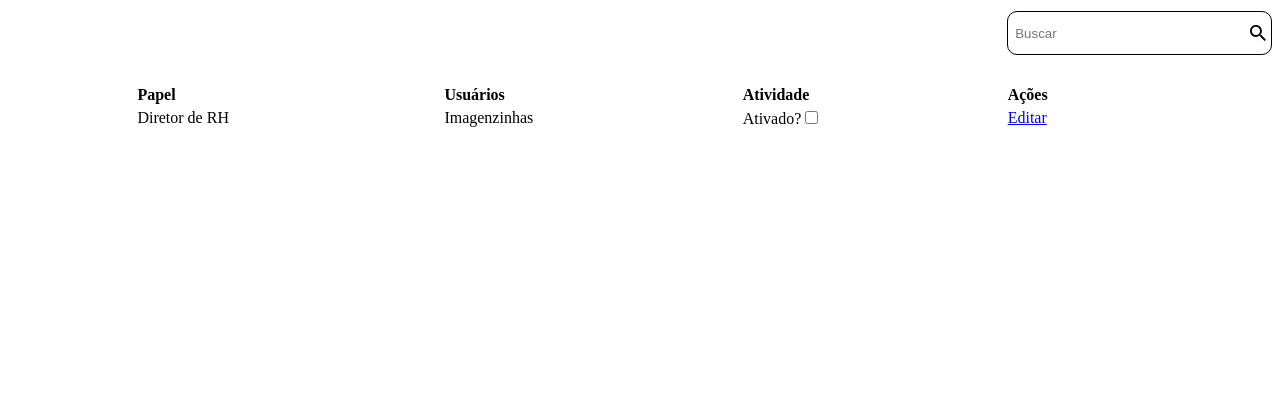
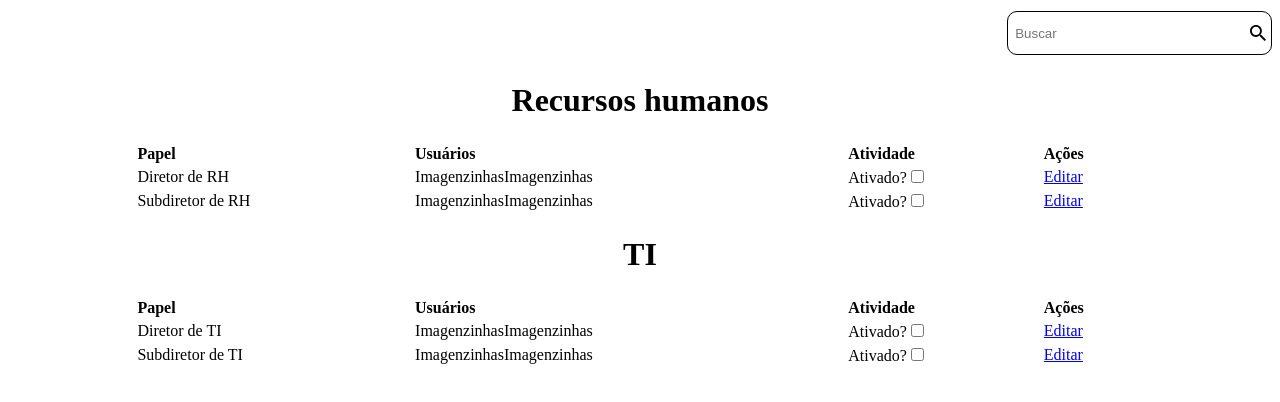
Before and after one commit to baraodev/sou-areas-papeis, a React (Create React App) app: page / in a window 1280 px wide. Shown: the top 402 px of the page. Built offline with nearby package versions, Linux system fonts and the light colour scheme.

Commit message:
Finalizando a exibição da tabela

```diff
--- a/src/App.js
+++ b/src/App.js
@@ -6,16 +6,62 @@ import TableRoles from './components/TableRoles';
 class App extends Component {
   state = {
     roles: {
-      'Recursos humanos': {
+      'Recursos humanos': [
+        {
           id: 1,
           name: 'Diretor de RH',
           users: [
+            {
+              image: 'Imagenzinhas'
+            },
+            {
+              image: 'Imagenzinhas'
+            }
+          ],
+          active: true
+        },
+        {
+          id: 2,
+          name: 'Subdiretor de RH',
+          users: [
+            {
+              image: 'Imagenzinhas'
+            },
             {
               image: 'Imagenzinhas'
             }
           ],
           active: true
         }
+      ],
+      TI: [
+        {
+          id: 3,
+          name: 'Diretor de TI',
+          users: [
+            {
+              image: 'Imagenzinhas'
+            },
+            {
+              image: 'Imagenzinhas'
+            }
+          ],
+          active: true
+        },
+        {
+          id: 4,
+          name: 'Subdiretor de TI',
+          users: [
+            {
+              image: 'Imagenzinhas'
+            },
+            {
+              image: 'Imagenzinhas'
+            }
+          ],
+          active: true
+        }
+      ]
     }
   };
 
--- a/src/components/RoleDisplay/index.js
+++ b/src/components/RoleDisplay/index.js
@@ -1,34 +1,19 @@
 import React, { Fragment } from 'react';
 
-const RoleDisplay = ({ key, role }) => (
+const RoleDisplay = ({ role }) => (
   <Fragment>
-    <thead>
-      <tr>
-        <th colSpan="5">
-          <h1 className="area">{key}</h1>
-        </th>
-      </tr>
-    </thead>
-    <thead>
-      <tr>
-        <th>Papel</th>
-        <th>Usuários</th>
-        <th>Atividade</th>
-        <th>Ações</th>
-      </tr>
-    </thead>
     <tbody>
       <tr>
         <td>{role.name}</td>
-        <td>{role.users[0].image}</td>
+        <td>{role.users.map(user => user.image)}</td>
         <td>
-          <label htmlFor="activity">
+          <label htmlFor={`activity-${role.id}`}>
             Ativado?
-            <input type="checkbox" id="activity" />
+            <input type="checkbox" id={`activity-${role.id}`} />
           </label>
         </td>
         <td>
-          <a href="/edit/{role.id}">Editar</a>
+          <a href={`edict/${role.id}`}>Editar</a>
         </td>
       </tr>
     </tbody>
--- a/src/components/TableRoles/index.js
+++ b/src/components/TableRoles/index.js
@@ -1,4 +1,4 @@
-import React from 'react';
+import React, { Fragment } from 'react';
 
 import RoleDisplay from '../RoleDisplay';
 
@@ -7,7 +7,26 @@ import './styles.scss';
 const TableRoles = ({ roles }) => (
   <table className="table-roles">
     {Object.keys(roles).map(key => (
-      <RoleDisplay key={key} role={roles[key]} />
+      <Fragment>
+        <thead>
+          <tr>
+            <th colSpan="5">
+              <h1 className="area">{key}</h1>
+            </th>
+          </tr>
+        </thead>
+        <thead>
+          <tr>
+            <th>Papel</th>
+            <th>Usuários</th>
+            <th>Atividade</th>
+            <th>Ações</th>
+          </tr>
+        </thead>
+        {roles[key].map(role => (
+          <RoleDisplay key={role.id} role={role} />
+        ))}
+      </Fragment>
     ))}
   </table>
 );
```
Lines whose indentation alone changed are shown as unchanged.
